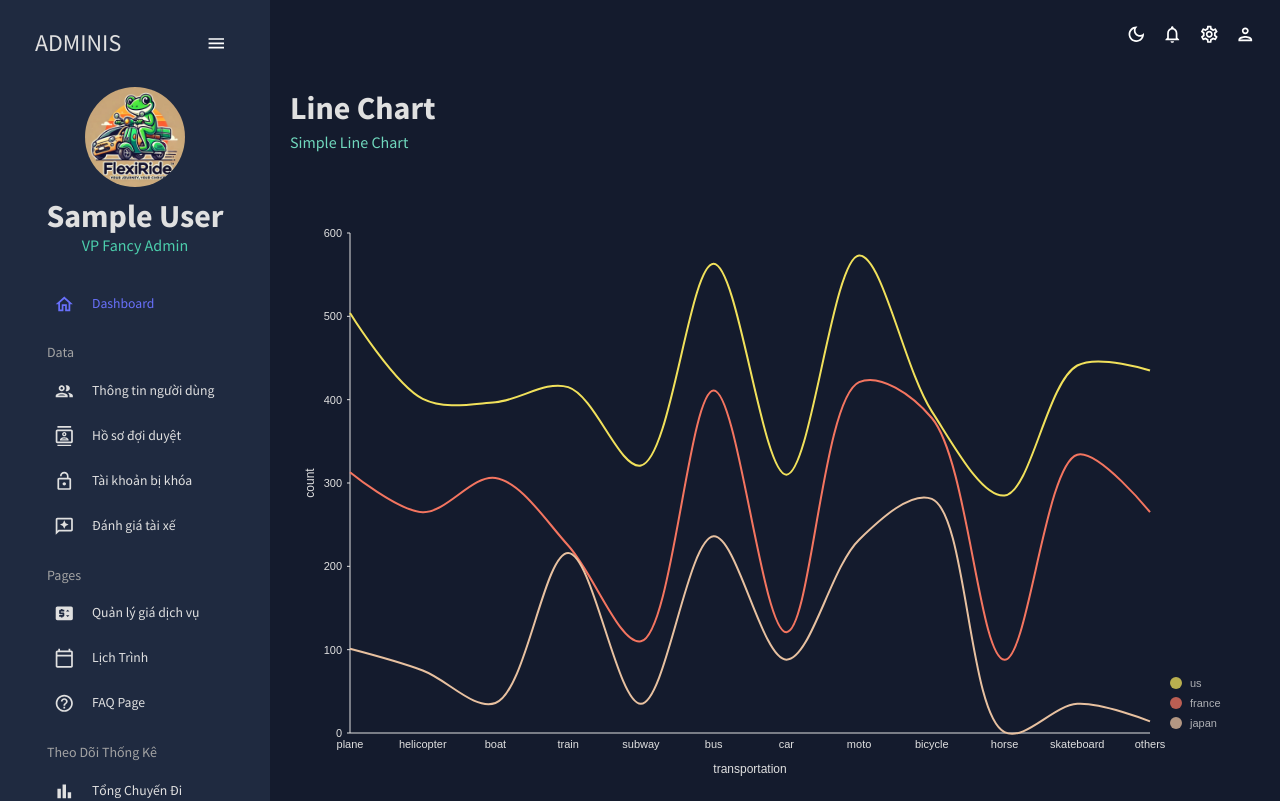
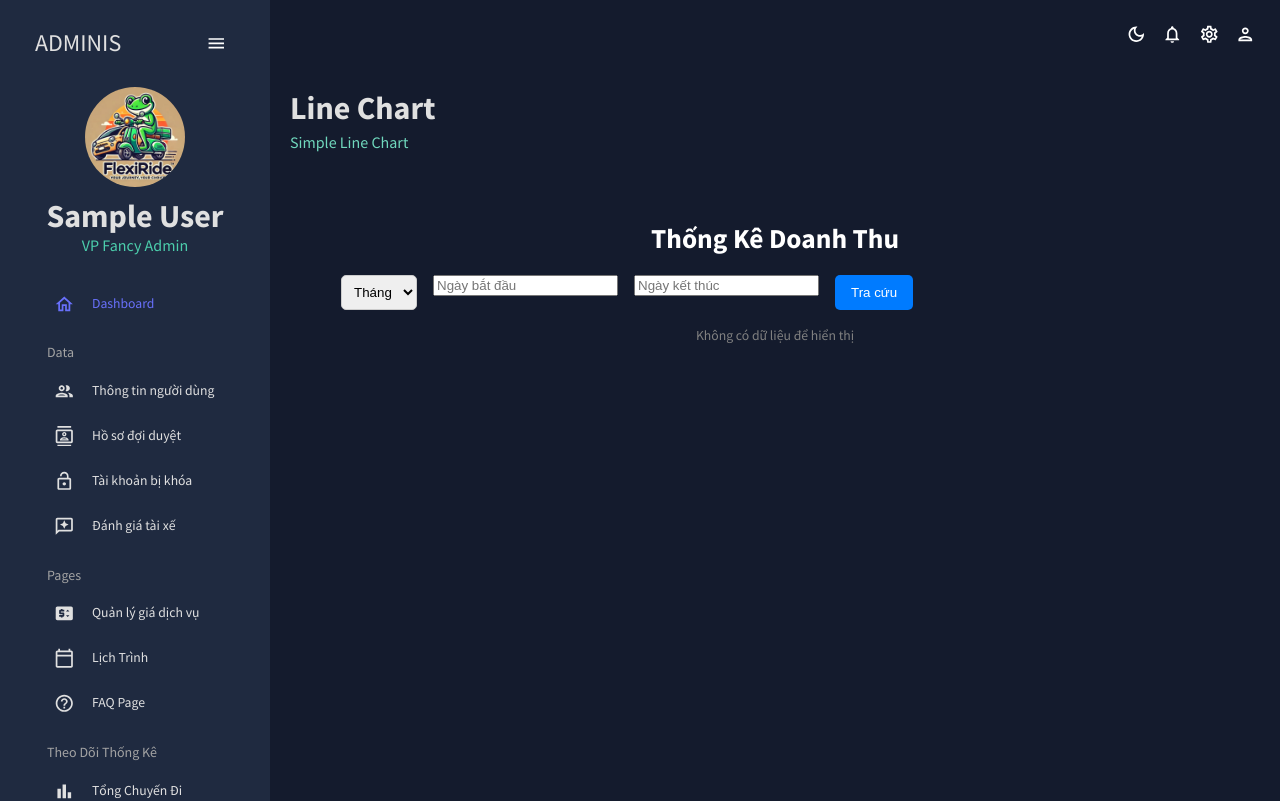
Before and after one commit to Iceiams/Flexiride-Frontend-Web, a React (Create React App) app: page /line in a window 1280 px wide. Shown: the top 801 px of the page. Built offline with nearby package versions, Linux system fonts and the light colour scheme; sample sign-in values are in the browser's storage.

Commit message:
revenueStatistic-onGoing

```diff
--- a/package.json
+++ b/package.json
@@ -25,17 +25,20 @@
     "@testing-library/react": "^13.4.0",
     "@testing-library/user-event": "^13.5.0",
     "antd": "^5.22.2",
-    "axios": "^1.7.7",
+    "axios": "^1.7.8",
     "chart.js": "^3.9.1",
+    "date-fns": "^4.1.0",
     "dotenv": "^16.4.5",
     "exceljs": "^4.4.0",
     "formik": "^2.4.6",
     "jwt-decode": "^4.0.0",
+    "lucide-react": "^0.461.0",
     "moment": "^2.30.1",
     "osmtogeojson": "^3.0.0-beta.5",
     "qrcode.react": "^4.1.0",
     "react": "^18.2.0",
     "react-chartjs-2": "^4.3.1",
+    "react-datepicker": "^7.5.0",
     "react-debounce-input": "^3.3.0",
     "react-dom": "^18.2.0",
     "react-dropzone": "^14.2.3",
--- a/src/components/LineChart.jsx
+++ b/src/components/LineChart.jsx
@@ -1,88 +1,201 @@
+import React, { useState } from "react";
 import { ResponsiveLine } from "@nivo/line";
-import { useTheme } from "@mui/material";
-import { tokens } from "../theme";
-import { mockLineData as data } from "../data/mockData";
+import axios from "axios";
+import ReactDatePicker from "react-datepicker";
+import "react-datepicker/dist/react-datepicker.css";
+import { format } from "date-fns";
 
-const LineChart = ({ isCustomLineColors = false, isDashboard = false }) => {
-  const theme = useTheme();
-  const colors = tokens(theme.palette.mode);
+const RevenueLineChart = () => {
+  const [filterType, setFilterType] = useState("month");
+  const [startDate, setStartDate] = useState(null);
+  const [endDate, setEndDate] = useState(null);
+  const [chartData, setChartData] = useState([]);
+  const [loading, setLoading] = useState(false);
+  const [error, setError] = useState(null);
+
+  // Fetch revenue data
+  const fetchRevenueData = async () => {
+    setLoading(true);
+    setError(null);
+
+    try {
+      const params = new URLSearchParams();
+      params.append("filterType", filterType);
+      if (startDate)
+        params.append("startDate", format(startDate, "yyyy-MM-dd"));
+      if (endDate) params.append("endDate", format(endDate, "yyyy-MM-dd"));
+
+      const response = await axios.get(
+        `http://localhost:3000/admin/revenueLineStatistic?${params.toString()}`
+      );
+
+      const processedData = processChartData(response.data.data);
+      setChartData(processedData);
+      setLoading(false);
+    } catch (err) {
+      console.error("Error fetching revenue data:", err);
+      setError(err);
+      setLoading(false);
+    }
+  };
+
+  // Process chart data
+  const processChartData = (data) => {
+    const serviceMap = {};
+
+    data.forEach((item) => {
+      item.services.forEach((service) => {
+        const serviceName = service.serviceName;
+
+        if (!serviceMap[`${serviceName}_System`]) {
+          serviceMap[`${serviceName}_System`] = {
+            id: `${serviceName} (Hệ Thống)`,
+            color: getRandomColor(),
+            data: [],
+          };
+        }
+
+        if (!serviceMap[`${serviceName}_Driver`]) {
+          serviceMap[`${serviceName}_Driver`] = {
+            id: `${serviceName} (Tài Xế)`,
+            color: getRandomColor(),
+            data: [],
+          };
+        }
+
+        const systemRevenue = parseFloat(
+          service.systemRevenue.replace(/[^0-9.-]+/g, "")
+        );
+        const driverRevenue = parseFloat(
+          service.driverRevenue.replace(/[^0-9.-]+/g, "")
+        );
+
+        serviceMap[`${serviceName}_System`].data.push({
+          x: item.date,
+          y: systemRevenue,
+        });
+
+        serviceMap[`${serviceName}_Driver`].data.push({
+          x: item.date,
+          y: driverRevenue,
+        });
+      });
+    });
+
+    return Object.values(serviceMap);
+  };
+
+  // Generate random colors
+  const getRandomColor = () => {
+    const letters = "0123456789ABCDEF";
+    let color = "#";
+    for (let i = 0; i < 6; i++) {
+      color += letters[Math.floor(Math.random() * 16)];
+    }
+    return color;
+  };
 
   return (
+    <div style={{ maxWidth: "900px", margin: "0 auto", padding: "1rem" }}>
+      <h1 style={{ textAlign: "center", marginBottom: "1rem" }}>
+        Thống Kê Doanh Thu
+      </h1>
+
+      <div style={{ display: "flex", gap: "1rem", marginBottom: "1rem" }}>
+        {/* Filter type */}
+        <select
+          value={filterType}
+          onChange={(e) => setFilterType(e.target.value)}
+          style={{
+            padding: "0.5rem",
+            borderRadius: "5px",
+            border: "1px solid #ccc",
+          }}
+        >
+          <option value="day">Ngày</option>
+          <option value="month">Tháng</option>
+        </select>
+
+        {/* Start date */}
+        <ReactDatePicker
+          selected={startDate}
+          onChange={(date) => setStartDate(date)}
+          placeholderText="Ngày bắt đầu"
+          dateFormat="yyyy-MM-dd"
+          style={{
+            padding: "0.5rem",
+            borderRadius: "5px",
+            border: "1px solid #ccc",
+          }}
+        />
+
+        {/* End date */}
+        <ReactDatePicker
+          selected={endDate}
+          onChange={(date) => setEndDate(date)}
+          placeholderText="Ngày kết thúc"
+          dateFormat="yyyy-MM-dd"
+          style={{
+            padding: "0.5rem",
+            borderRadius: "5px",
+            border: "1px solid #ccc",
+          }}
+        />
+
+        {/* Search button */}
+        <button
+          onClick={fetchRevenueData}
+          style={{
+            padding: "0.5rem 1rem",
+            backgroundColor: "#007BFF",
+            color: "#fff",
+            border: "none",
+            borderRadius: "5px",
+            cursor: "pointer",
+          }}
+        >
+          Tra cứu
+        </button>
+      </div>
+
+      {/* Loading/Error */}
+      {loading && <p>Đang tải dữ liệu...</p>}
+      {error && <p style={{ color: "red" }}>Lỗi: {error.message}</p>}
+
+      {/* Chart */}
+      {!loading && !error && chartData.length > 0 && (
+        <div style={{ height: "500px" }}>
           <ResponsiveLine
-      data={data}
-      theme={{
-        axis: {
-          domain: {
-            line: {
-              stroke: colors.grey[100],
-            },
-          },
-          legend: {
-            text: {
-              fill: colors.grey[100],
-            },
-          },
-          ticks: {
-            line: {
-              stroke: colors.grey[100],
-              strokeWidth: 1,
-            },
-            text: {
-              fill: colors.grey[100],
-            },
-          },
-        },
-        legends: {
-          text: {
-            fill: colors.grey[100],
-          },
-        },
-        tooltip: {
-          container: {
-            color: colors.primary[500],
-          },
-        },
-      }}
-      colors={isDashboard ? { datum: "color" } : { scheme: "nivo" }} // added
+            data={chartData}
             margin={{ top: 50, right: 110, bottom: 50, left: 60 }}
             xScale={{ type: "point" }}
             yScale={{
               type: "linear",
               min: "auto",
               max: "auto",
-        stacked: true,
+              stacked: false,
               reverse: false,
             }}
-      yFormat=" >-.2f"
-      curve="catmullRom"
-      axisTop={null}
-      axisRight={null}
             axisBottom={{
-        orient: "bottom",
-        tickSize: 0,
+              tickSize: 5,
               tickPadding: 5,
               tickRotation: 0,
-        legend: isDashboard ? undefined : "transportation", // added
+              legend: "Thời Gian",
               legendOffset: 36,
               legendPosition: "middle",
             }}
             axisLeft={{
-        orient: "left",
-        tickValues: 5, // added
-        tickSize: 3,
+              tickSize: 5,
               tickPadding: 5,
               tickRotation: 0,
-        legend: isDashboard ? undefined : "count", // added
+              legend: "Doanh Thu (VND)",
               legendOffset: -40,
               legendPosition: "middle",
             }}
-      enableGridX={false}
-      enableGridY={false}
-      pointSize={8}
+            pointSize={10}
             pointColor={{ theme: "background" }}
             pointBorderWidth={2}
             pointBorderColor={{ from: "serieColor" }}
-      pointLabelYOffset={-12}
             useMesh={true}
             legends={[
               {
@@ -111,7 +224,17 @@ const LineChart = ({ isCustomLineColors = false, isDashboard = false }) => {
               },
             ]}
           />
+        </div>
+      )}
+
+      {/* No data */}
+      {!loading && !error && chartData.length === 0 && (
+        <p style={{ textAlign: "center", color: "gray" }}>
+          Không có dữ liệu để hiển thị
+        </p>
+      )}
+    </div>
   );
 };
 
-export default LineChart;
+export default RevenueLineChart;
--- a/src/scenes/dashboard/index.jsx
+++ b/src/scenes/dashboard/index.jsx
@@ -3,6 +3,7 @@ import { tokens } from "../../theme";
 import { mockTransactions } from "../../data/mockData";
 import DownloadOutlinedIcon from "@mui/icons-material/DownloadOutlined";
 import CheckCircleIcon from "@mui/icons-material/ElectricBikeOutlined";
+import Person3Sharp from "@mui/icons-material/Person3Sharp";
 import CarRentalOutlined from "@mui/icons-material/CarRentalOutlined";
 import PersonAddIcon from "@mui/icons-material/PersonAddAlt1Outlined";
 import TrafficIcon from "@mui/icons-material/Traffic";
@@ -27,6 +28,7 @@ const Dashboard = () => {
   const [completedTrips, setCompletedTrips] = useState({
     traditional: 0,
     carpool: 0,
+    hireDriver: 0,
   });
   // Hàm gọi API để lấy số tài xế online, tổng tài xế, và tỷ lệ phần trăm
   const fetchOnlineDrivers = async () => {
@@ -102,7 +104,7 @@ const Dashboard = () => {
         >
           <StatBox
             title={onlineDrivers}
-            subtitle="Drivers Online"
+            subtitle="Tài xế hoạt động"
             progress={onlinePercentage}
             increase={totalDrivers}
             icon={
@@ -124,11 +126,15 @@ const Dashboard = () => {
             subtitle="Completed Booking"
             progress={
               completedTrips.traditional /
-              (completedTrips.traditional + completedTrips.carpool)
+              (completedTrips.traditional +
+                completedTrips.carpool +
+                completedTrips.hireDriver)
             }
             increase={`${(
               (completedTrips.traditional /
-                (completedTrips.traditional + completedTrips.carpool)) *
+                (completedTrips.traditional +
+                  completedTrips.carpool +
+                  completedTrips.hireDriver)) *
               100
             ).toFixed(2)}%`}
             icon={
@@ -151,11 +157,15 @@ const Dashboard = () => {
             subtitle="Completed Carpool"
             progress={
               completedTrips.carpool /
-              (completedTrips.traditional + completedTrips.carpool)
+              (completedTrips.traditional +
+                completedTrips.carpool +
+                completedTrips.hireDriver)
             }
             increase={`${(
               (completedTrips.carpool /
-                (completedTrips.traditional + completedTrips.carpool)) *
+                (completedTrips.traditional +
+                  completedTrips.carpool +
+                  completedTrips.hireDriver)) *
               100
             ).toFixed(2)}%`}
             icon={
@@ -165,7 +175,6 @@ const Dashboard = () => {
             }
           />
         </Box>
-
         <Box
           gridColumn="span 3"
           backgroundColor={colors.primary[400]}
@@ -174,12 +183,23 @@ const Dashboard = () => {
           justifyContent="center"
         >
           <StatBox
-            title="1,325,134"
-            subtitle="Traffic Received"
-            progress="0.80"
-            increase="+43%"
+            title={completedTrips.hireDriver}
+            subtitle="Completed Hire Driver"
+            progress={
+              completedTrips.hireDriver /
+              (completedTrips.traditional +
+                completedTrips.carpool +
+                completedTrips.hireDriver)
+            }
+            increase={`${(
+              (completedTrips.hireDriver /
+                (completedTrips.traditional +
+                  completedTrips.carpool +
+                  completedTrips.hireDriver)) *
+              100
+            ).toFixed(2)}%`}
             icon={
-              <TrafficIcon
+              <Person3Sharp
                 sx={{ color: colors.greenAccent[600], fontSize: "26px" }}
               />
             }
```
Also changed, not shown: src/components/BarChart.jsx (+40 -17 lines), 1 other file (tests, documents, lock files or other folders). Lines whose indentation alone changed are shown as unchanged.
